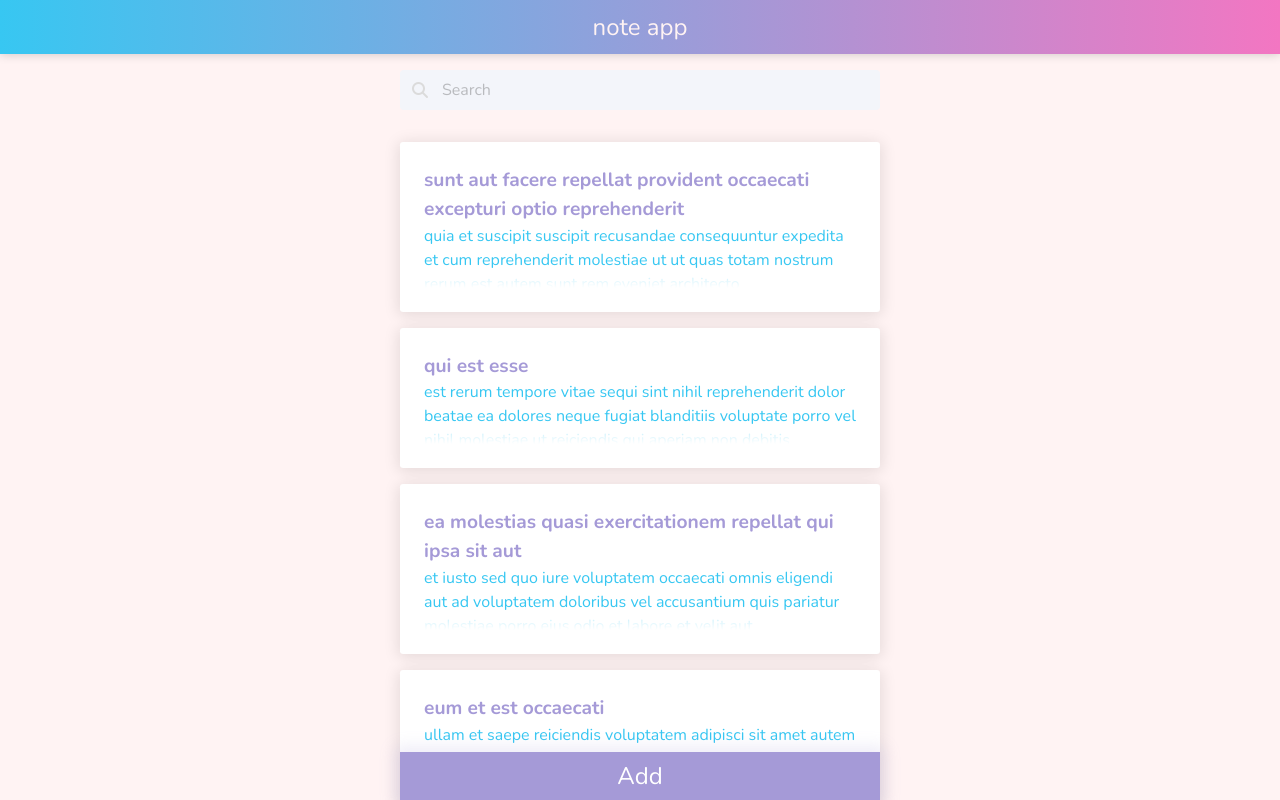
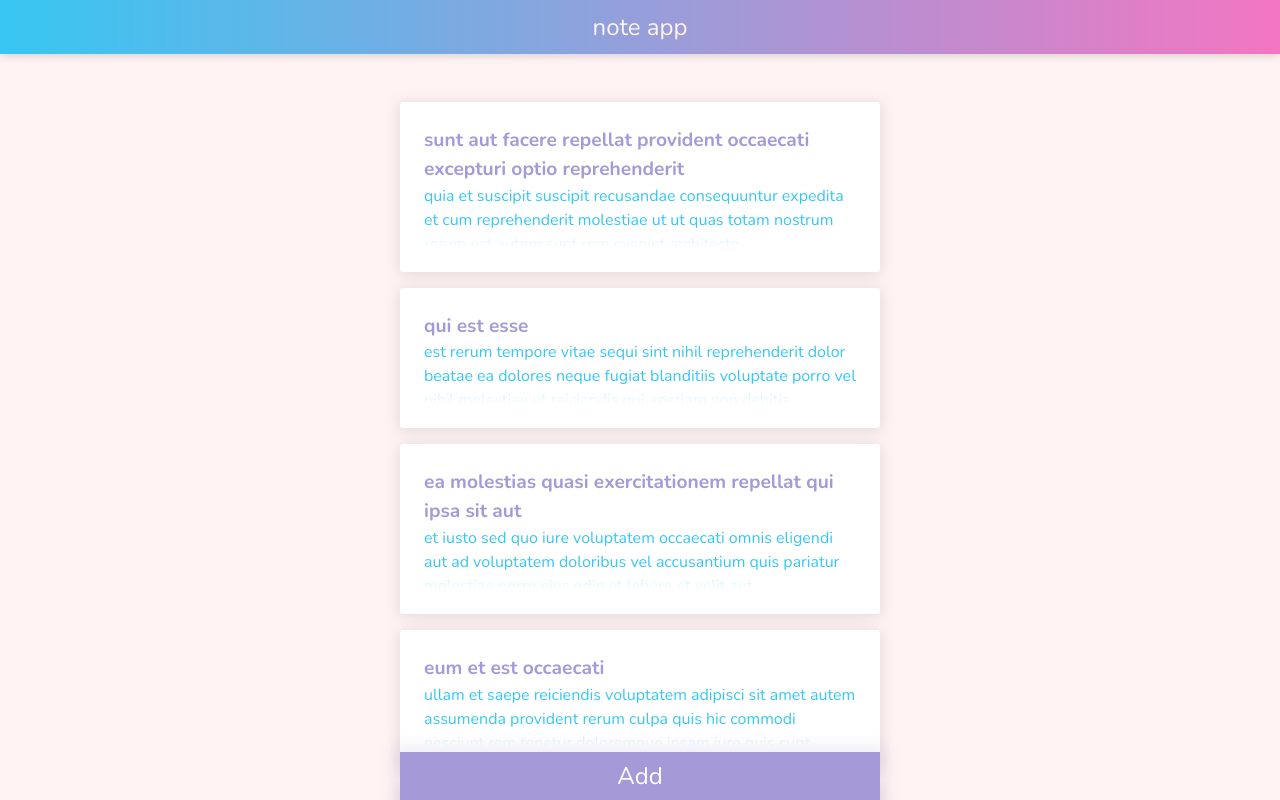
Before and after one commit to aidfromdeagland/todo-ang, an Angular app: page / in a window 1280 px wide. Built offline with nearby package versions, Linux system fonts and the light colour scheme.

Commit message:
feat: add the basement for search/filter funcionality

```diff
--- a/src/app/pages/notes-list/notes-list.component.html
+++ b/src/app/pages/notes-list/notes-list.component.html
@@ -1,14 +1,18 @@
 <div class="main-container">
-  <div class="search-bar-container">
+  <!--<div class="search-bar-container">
     <div class="field">
       <p class="control has-icons-left">
-        <input class="input" placeholder="Search" type="text">
+        <input
+          class="input"
+          placeholder="Search"
+          type="text"
+        >
         <span class="icon is-small is-left">
           <i class="fas fa-search"></i>
         </span>
       </p>
     </div>
-  </div>
+  </div>-->
 
   <div class="notes-list" [@listAnim]>
     <app-note-card
```
Also changed, not shown: src/app/pages/notes-list/notes-list.component.ts (+20 -0 lines).
